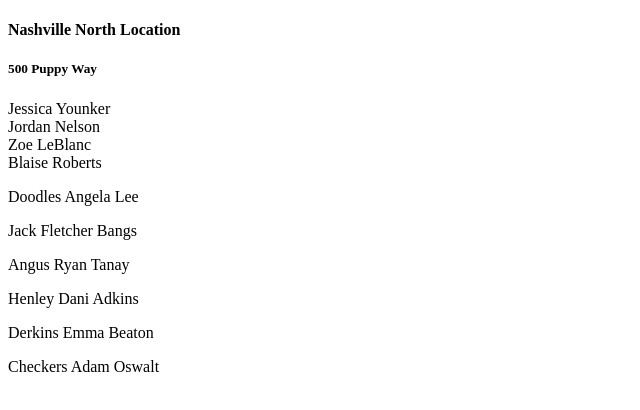
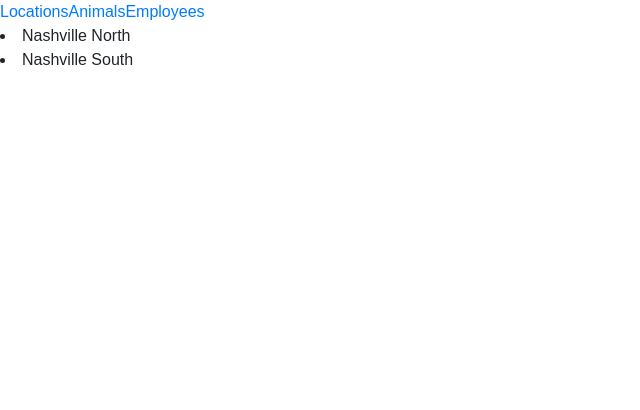
Before and after one commit to 1asdfghjkl7/Student-Kennel, a React (Create React App) app: page / in a window 1280 px wide. Shown: the top 410 px of the page, without its empty margins (0-640 px from the left). Built offline with nearby package versions, Linux system fonts and the light colour scheme.

Commit message:
chapter 4 challenge

```diff
--- /dev/null
+++ b/src/Animal.js
@@ -0,0 +1,5 @@
+import React from "react";
+
+export default props => {
+  return <li key={props.animal.id}>{props.animal.name}</li>;
+};
--- a/src/AnimalList.js
+++ b/src/AnimalList.js
@@ -1,23 +1,29 @@
 import React, { Component } from "react";
+import Animal from "./Animal";
+export default class AnimalList extends Component {
+  state = {
+    animals: [
+      { id: 1, name: "Doodles" },
+      { id: 2, name: "Jack" },
+      { id: 3, name: "Angus" },
+      { id: 4, name: "Henley" },
+      { id: 5, name: "Derkins" },
+      { id: 6, name: "Checkers" }
+    ],
+    owners: [
+      { id: 1, name: "Ryan Tanay" },
+      { id: 2, name: "Emma Beaton" },
+      { id: 3, name: "Dani Adkins" },
+      { id: 4, name: "Adam Oswalt" },
+      { id: 5, name: "Fletcher Bangs" },
+      { id: 6, name: "Angela Lee" }
+    ]
+  };
 
-export default class LocationList extends Component {
   render() {
     return (
       <React.Fragment>
-        <div>
-          {this.props.intersection.map(inter => {
-            const currentAnimal = inter.animalId - 1;
-            const currentOwner = inter.ownerId - 1;
-            return (
-              <div>
-                <p>
-                  {this.props.animals[currentAnimal].name}{" "}
-                  {this.props.owners[currentOwner].name}
-                </p>
-              </div>
-            );
-          })}
-        </div>
+        <ul>{this.state.animals.map(animal => <Animal animal={animal} />)}</ul>
       </React.Fragment>
     );
   }
--- /dev/null
+++ b/src/ApplicationViews.js
@@ -0,0 +1,17 @@
+import { Route } from "react-router-dom";
+import React, { Component } from "react";
+import AnimalList from "./AnimalList";
+import LocationList from "./LocationList";
+import EmployeeList from "./EmployeeList";
+
+export default class ApplicationViews extends Component {
+  render() {
+    return (
+      <React.Fragment>
+        <Route exact path="/" component={LocationList} />
+        <Route path="/animals" component={AnimalList} />
+        <Route path="/employees" component={EmployeeList} />
+      </React.Fragment>
+    );
+  }
+}
--- /dev/null
+++ b/src/Employee.js
@@ -0,0 +1,5 @@
+import React from "react";
+
+export default props => {
+  return <li key={props.employee.id}>{props.employee.name}</li>;
+};
--- a/src/EmployeeList.js
+++ b/src/EmployeeList.js
@@ -1,10 +1,20 @@
 import React, { Component } from "react";
+import Employee from "./Employee";
 
 export default class EmployeeList extends Component {
+  state = {
+    employees: [
+      { id: 1, name: "Jessica Younker" },
+      { id: 2, name: "Jordan Nelson" },
+      { id: 3, name: "Zoe LeBlanc" },
+      { id: 4, name: "Blaise Roberts" }
+    ]
+  };
+
   render() {
     return (
       <React.Fragment>
-        {this.props.employees.map(employee => <div>{employee.name}</div>)}
+        {this.state.employees.map(employee => <Employee employee={employee} />)}
       </React.Fragment>
     );
   }
--- a/src/Kennel.js
+++ b/src/Kennel.js
@@ -1,56 +1,30 @@
-import React, { Component } from "react";
-import EmployeeList from "./EmployeeList";
-import LocationList from "./LocationList";
-import AnimalList from "./AnimalList";
-export default class Kennel extends Component {
-  state = {
-    employees: [
-      { id: 1, name: "Jessica Younker" },
-      { id: 2, name: "Jordan Nelson" },
-      { id: 3, name: "Zoe LeBlanc" },
-      { id: 4, name: "Blaise Roberts" }
-    ],
-    locations: [
-      { id: 1, name: "Nashville North" },
-      { id: 2, name: "Nashville South" }
-    ],
-    animals: [
-      { id: 1, name: "Doodles" },
-      { id: 2, name: "Jack" },
-      { id: 3, name: "Angus" },
-      { id: 4, name: "Henley" },
-      { id: 5, name: "Derkins" },
-      { id: 6, name: "Checkers" }
-    ],
-    owners: [
-      { id: 1, name: "Ryan Tanay" },
-      { id: 2, name: "Emma Beaton" },
-      { id: 3, name: "Dani Adkins" },
-      { id: 4, name: "Adam Oswalt" },
-      { id: 5, name: "Fletcher Bangs" },
-      { id: 6, name: "Angela Lee" }
-    ],
-    intersection: [
-      { animalId: 1, ownerId: 6 },
-      { animalId: 2, ownerId: 5 },
-      { animalId: 3, ownerId: 1 },
-      { animalId: 4, ownerId: 3 },
-      { animalId: 5, ownerId: 2 },
-      { animalId: 6, ownerId: 4 }
-    ]
-  };
+// import React, { Component } from "react";
+// import EmployeeList from "./EmployeeList";
+// import LocationList from "./LocationList";
+// import AnimalList from "./AnimalList";
+// export default class Kennel extends Component {
+//   state = {
+//     intersection: [
+//       { animalId: 1, ownerId: 6 },
+//       { animalId: 2, ownerId: 5 },
+//       { animalId: 3, ownerId: 1 },
+//       { animalId: 4, ownerId: 3 },
+//       { animalId: 5, ownerId: 2 },
+//       { animalId: 6, ownerId: 4 }
+//     ]
+//   };
 
-  render() {
-    return (
-      <React.Fragment>
-        <LocationList locations={this.state.locations} />
-        <EmployeeList employees={this.state.employees} />
-        <AnimalList
-          animals={this.state.animals}
-          owners={this.state.owners}
-          intersection={this.state.intersection}
-        />
-      </React.Fragment>
-    );
-  }
-}
+//   render() {
+//     return (
+//       <React.Fragment>
+//         <LocationList locations={this.state.locations} />
+//         <EmployeeList employees={this.state.employees} />
+//         <AnimalList
+//           animals={this.state.animals}
+//           owners={this.state.owners}
+//           intersection={this.state.intersection}
+//         />
+//       </React.Fragment>
+//     );
+//   }
+// }
--- /dev/null
+++ b/src/KennelCompany.js
@@ -0,0 +1,17 @@
+import React, { Component } from "react";
+
+import NavBar from "./nav/NavBar";
+import ApplicationViews from "./ApplicationViews";
+
+import "bootstrap/dist/css/bootstrap.min.css";
+
+export default class KennelCompany extends Component {
+  render() {
+    return (
+      <React.Fragment>
+        <NavBar />
+        <ApplicationViews />
+      </React.Fragment>
+    );
+  }
+}
--- /dev/null
+++ b/src/Location.js
@@ -0,0 +1,5 @@
+import React from "react";
+
+export default props => {
+  return <li key={props.location.id}>{props.location.name}</li>;
+};
--- a/src/LocationList.js
+++ b/src/LocationList.js
@@ -1,12 +1,20 @@
 import React, { Component } from "react";
+import Location from "./Location";
+export default class LocationList extends Component {
+  state = {
+    locations: [
+      { id: 1, name: "Nashville North" },
+      { id: 2, name: "Nashville South" }
+    ]
+  };
 
-export default class LocationList extends Component {
   render() {
     return (
-      <div>
-        <h4>Nashville North Location</h4>
-        <h5>500 Puppy Way</h5>
-      </div>
+      <React.Fragment>
+        {this.state.locations.map((location, i) => (
+          <Location location={location} />
+        ))}
+      </React.Fragment>
     );
   }
 }
--- a/src/index.js
+++ b/src/index.js
@@ -1,5 +1,15 @@
+import React from "react";
 import ReactDOM from "react-dom";
-import React from "react";
-import Kennel from "./Kennel";
+import { BrowserRouter as Router } from "react-router-dom";
+import registerServiceWorker from "./registerServiceWorker";
+import KennelCompany from "./KennelCompany";
+import "./index.css";
 
-ReactDOM.render(<Kennel />, document.querySelector("#root"));
+ReactDOM.render(
+  <Router>
+    <KennelCompany />
+  </Router>,
+  document.querySelector("#root")
+);
+
+registerServiceWorker();
--- /dev/null
+++ b/src/nav/NavBar.js
@@ -0,0 +1,15 @@
+import React, { Component } from "react";
+import { Link } from "react-router-dom";
+import "./NavBar.css";
+
+export default class NavBar extends Component {
+  render() {
+    return (
+      <nav>
+        <Link to="/">Locations</Link>
+        <Link to="/animals">Animals</Link>
+        <Link to="/employees">Employees</Link>
+      </nav>
+    );
+  }
+}
```
Also changed, not shown: src/nav/NavBar.css (added).
